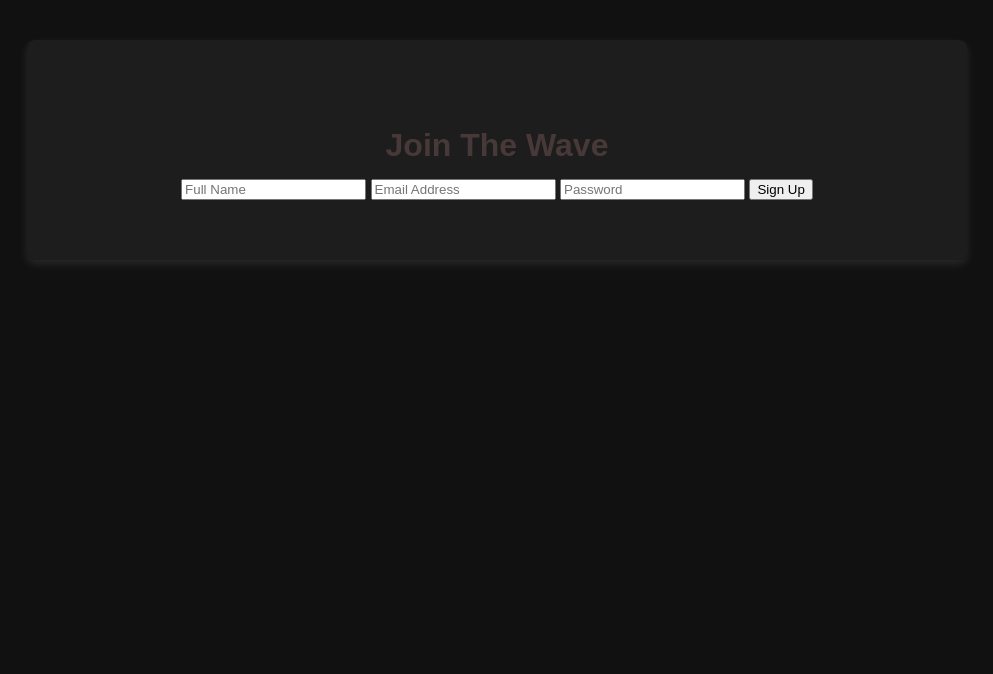
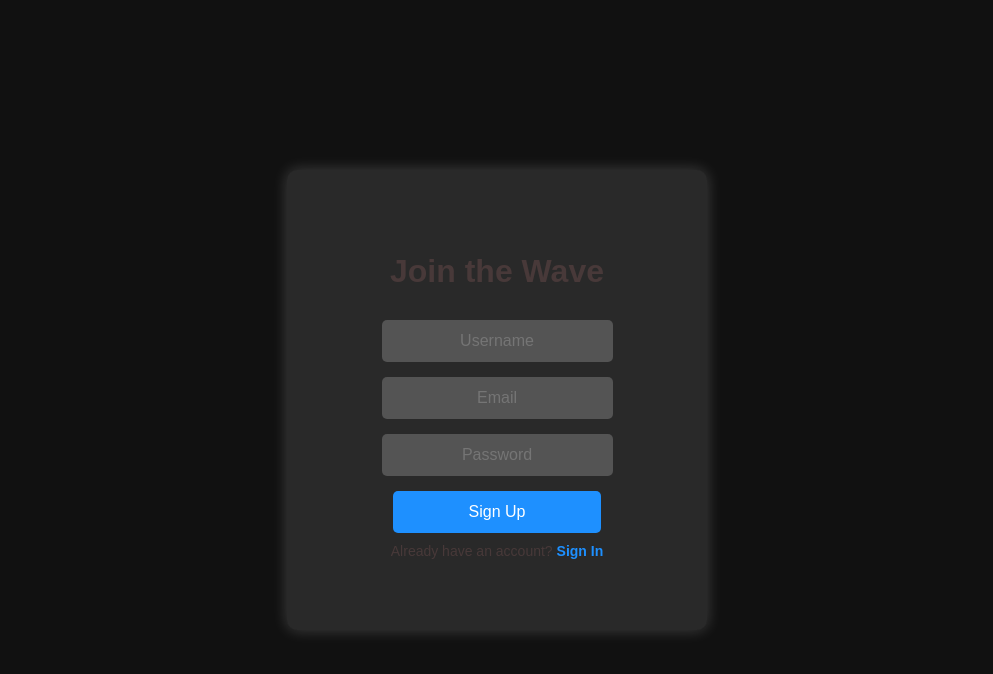
Before and after one commit to ShortRky/W.A.V.E, a website: page pages/signup.html in a window 1280 px wide. Shown: the whole page, without its empty margins (143-1136 px from the left). Drawn offline with Linux system fonts and the light colour scheme; files that its build step writes are made by us from their sources.

Commit message:
begin progress on sign up and sign in

```diff
--- a/pages/signup.html
+++ b/pages/signup.html
@@ -3,20 +3,47 @@
 <head>
     <meta charset="UTF-8">
     <meta name="viewport" content="width=device-width, initial-scale=1.0">
-    <title>Join The Wave</title>
-    <link rel="stylesheet" href="styles/global.css">
-    <link rel="stylesheet" href="styles/signup.css">
+    <title>Sign Up / Sign In</title>
+    <link rel="stylesheet" href="../styles/signup.css">
+    <link rel="stylesheet" href="../styles/global.css">
 </head>
 <body>
-    <section class="signup">
-        <h2>Join The Wave</h2>
-        <form action="signup.php" method="POST">
-            <input type="text" name="name" placeholder="Full Name" required>
-            <input type="email" name="email" placeholder="Email Address" required>
-            <input type="password" name="password" placeholder="Password" required>
-            <button type="submit">Sign Up</button>
-        </form>
+    <div class="auth-container">
+        <!-- Sign Up Form -->
+        <div class="form-container signup-form">
+            <h2>Join the Wave</h2>
+            <form id="signup-form">
+                <div class="input-group">
+                    <input type="text" id="username" placeholder="Username" required>
+                </div>
+                <div class="input-group">
+                    <input type="email" id="email" placeholder="Email" required>
+                </div>
+                <div class="input-group">
+                    <input type="password" id="password" placeholder="Password" required>
+                </div>
+                <button type="submit" class="signup-btn">Sign Up</button>
+                <p class="switch-text">Already have an account? <span id="show-signin">Sign In</span></p>
+            </form>
+        </div>
+
+        <!-- Sign In Form -->
+        <div class="form-container signin-form">
+            <h2>Welcome Back</h2>
+            <form id="signin-form">
+                <div class="input-group">
+                    <input type="text" id="signin-username" placeholder="Username" required>
+                </div>
+                <div class="input-group">
+                    <input type="password" id="signin-password" placeholder="Password" required>
+                </div>
+                <button type="submit" class="signin-btn">Sign In</button>
+                <p class="switch-text">Don't have an account? <span id="show-signup">Sign Up</span></p>
+            </form>
+        </div>
+    </div>
+
+    <script type="module" src="../scripts/join.js"></script>
 </body>
-    <script type="module" src="scripts/navbar.js"></script>
-    <script type="module" src=""></script>
 </html>
+<!-- This page is a simple sign-up and sign-in form that allows users to create an account or log in to an existing account. The form is divided into two sections: one for signing up and another for signing in. The user can switch between the two forms by clicking on the "Sign In" or "Sign Up" links. The form data is validated using JavaScript, and the user's information is stored in the browser's local storage. -->
--- a/scripts/join.js
+++ b/scripts/join.js
@@ -0,0 +1,19 @@
+document.addEventListener("DOMContentLoaded", function () {
+    const signupForm = document.querySelector(".signup-form");
+    const signinForm = document.querySelector(".signin-form");
+    const authContainer = document.querySelector(".auth-container");
+    const showSignIn = document.getElementById("show-signin");
+    const showSignUp = document.getElementById("show-signup");
+
+    // Switch to Sign In
+    showSignIn.addEventListener("click", function () {
+        signupForm.style.transform = "translateX(-100%)";
+        signinForm.style.transform = "translateX(0)";
+    });
+
+    // Switch to Sign Up
+    showSignUp.addEventListener("click", function () {
+        signupForm.style.transform = "translateX(0)";
+        signinForm.style.transform = "translateX(100%)";
+    });
+});
--- a/styles/signup.css
+++ b/styles/signup.css
@@ -1 +1,122 @@
-/* Format and Organize the Signup Page */
+body {
+    display: flex;
+    justify-content: center;
+    align-items: center;
+    height: 100vh;
+    background-color: #121212;
+    color: white;
+    font-family: Arial, sans-serif;
+    margin: 0;
+}
+
+/* 🔹 Centering and Fixing Alignment */
+.auth-container {
+    position: relative;
+    width: 380px;
+    height: 420px;
+    overflow: hidden;
+    border-radius: 10px;
+    background-color: rgba(255, 255, 255, 0.1);
+    box-shadow: 0 0 15px rgba(255, 255, 255, 0.2);
+    transition: transform 0.5s ease-in-out;
+    display: flex;
+    justify-content: center;
+    align-items: center;
+    padding: 20px;
+}
+
+/* 🔹 Glow Effect */
+.auth-container:hover {
+    box-shadow: 0 0 20px rgba(0, 153, 255, 0.6);
+}
+
+/* 🔹 Fix Form Positioning */
+.form-container {
+    position: absolute;
+    width: 100%;
+    height: 100%;
+    padding: 20px;
+    text-align: center;
+    transition: transform 0.5s ease-in-out;
+    display: flex;
+    flex-direction: column;
+    justify-content: center;
+    align-items: center;
+}
+
+.signup-form {
+    transform: translateX(0);
+}
+
+.signin-form {
+    transform: translateX(100%);
+}
+
+/* 🔹 Input Fields */
+.input-group {
+    margin: 15px 0;
+    width: 100%;
+    display: flex;
+    justify-content: center;
+}
+
+input {
+    width: 90%;
+    padding: 12px;
+    border: none;
+    border-radius: 5px;
+    outline: none;
+    font-size: 16px;
+    background-color: rgba(255, 255, 255, 0.2);
+    color: white;
+    text-align: center;
+    transition: background 0.3s, box-shadow 0.3s;
+}
+
+/* 🔹 Input Glow on Hover */
+input:hover {
+    background-color: rgba(255, 255, 255, 0.3);
+    box-shadow: 0 0 10px rgba(0, 153, 255, 0.6);
+}
+
+/* 🔹 Input Focus Effect (when typing) */
+input:focus {
+    box-shadow: 0 0 15px rgba(0, 153, 255, 0.8);
+    background-color: rgba(255, 255, 255, 0.4);
+}
+
+/* 🔹 Buttons */
+button {
+    width: 90%;
+    padding: 12px;
+    border: none;
+    border-radius: 5px;
+    font-size: 16px;
+    cursor: pointer;
+    background-color: #1e90ff;
+    color: white;
+    transition: background 0.3s, box-shadow 0.3s;
+}
+
+/* 🔹 Hover Animation: Light Blue -> Dark Purple */
+button:hover {
+    background-color: #4b0082;
+    box-shadow: 0 0 15px rgba(75, 0, 130, 0.7);
+}
+
+/* 🔹 Switch Between Sign Up / Sign In */
+.switch-text {
+    margin-top: 10px;
+    font-size: 14px;
+}
+
+.switch-text span {
+    color: #1e90ff;
+    cursor: pointer;
+    font-weight: bold;
+    transition: color 0.3s;
+}
+
+.switch-text span:hover {
+    color: #4b0082;
+}
```
